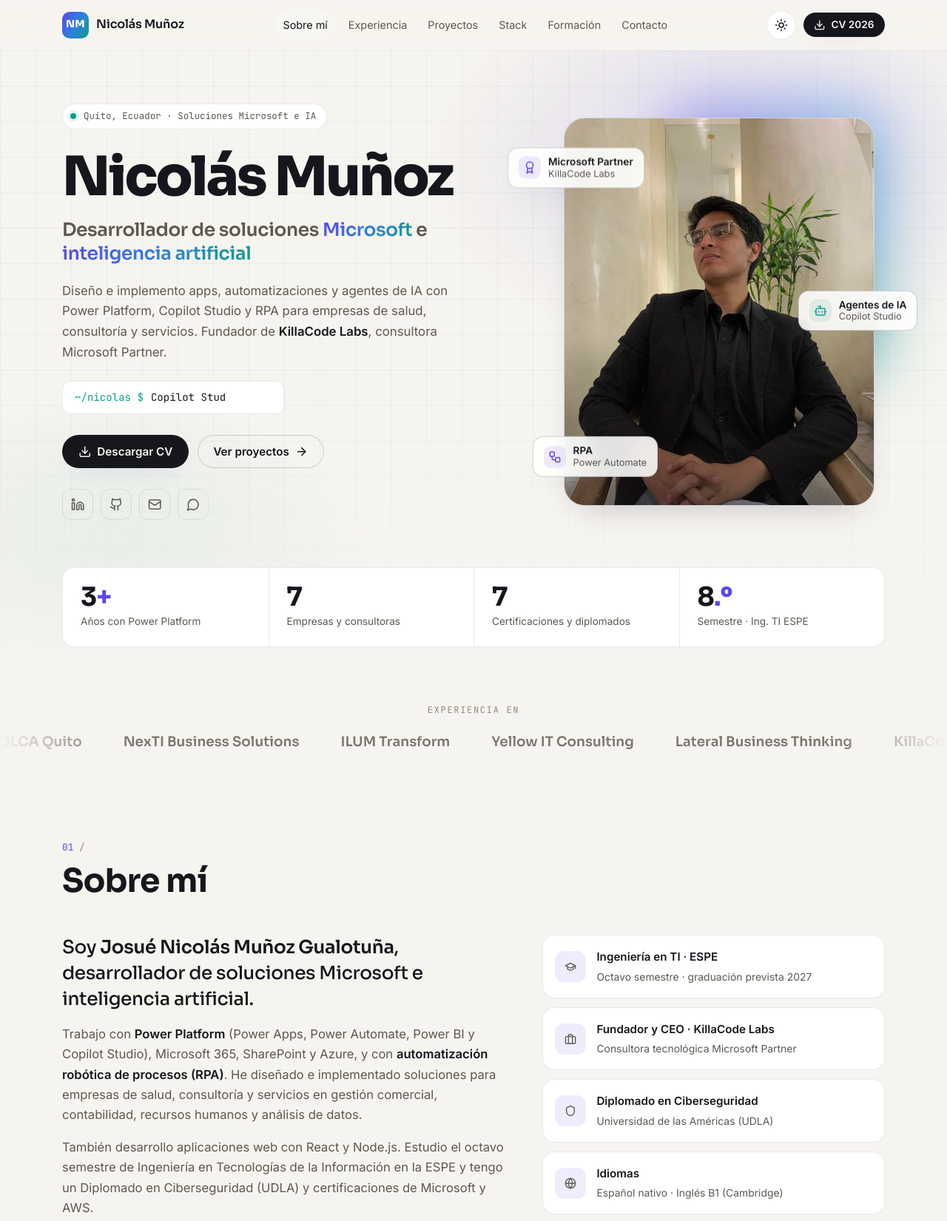
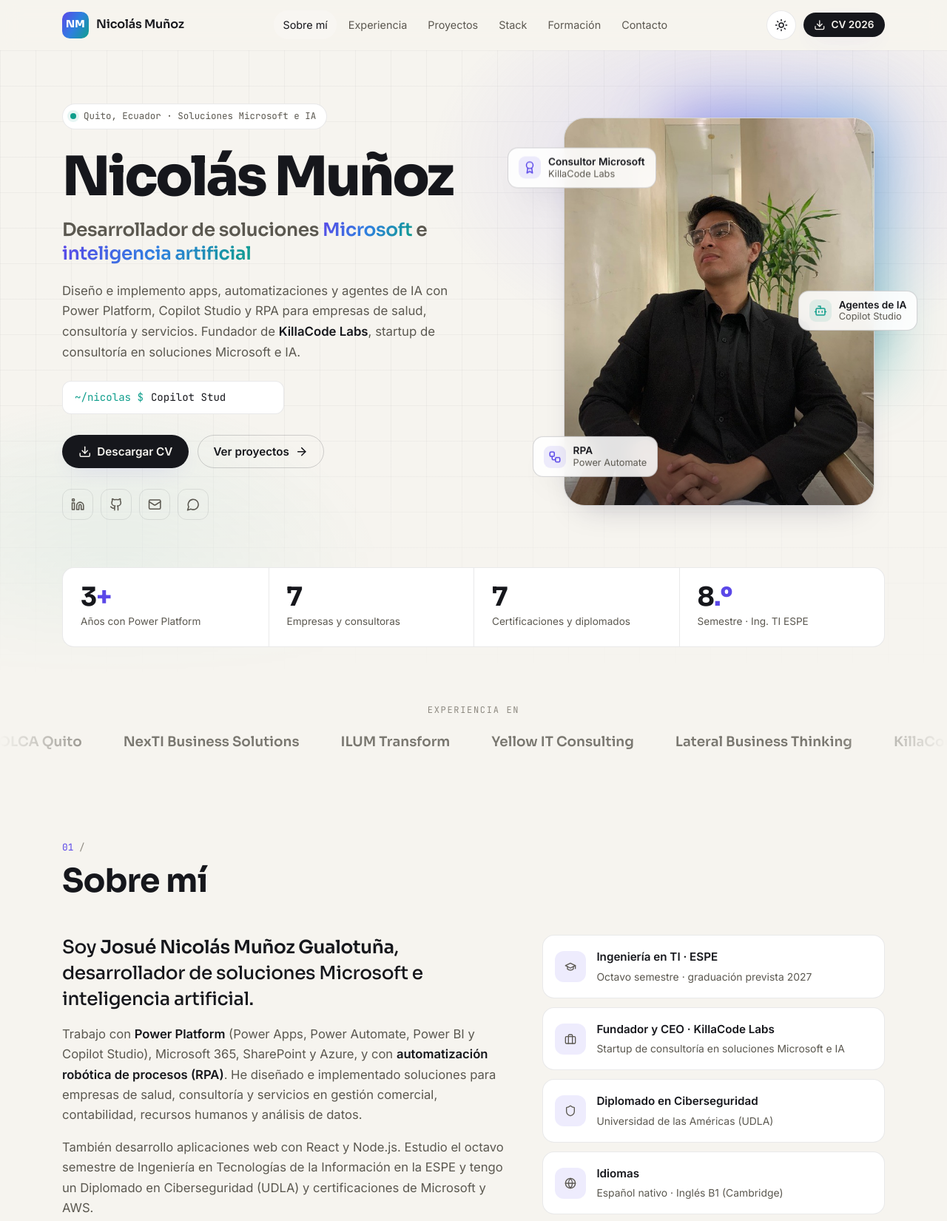
Before and after one commit to Nicodemus00MG/portafolioNM0_2025V1, a plain HTML site: page index.html in a window 1280 px wide. Shown: the top 1651 px of the page at 74% size. Drawn offline with Linux system fonts and the light colour scheme.

Commit message:
Quitar mención de Microsoft Partner: KillaCode Labs es startup de consultoría Microsoft

```diff
--- a/index.html
+++ b/index.html
@@ -144,7 +144,7 @@
           </h1>
           <p class="hero-lead reveal">
             Diseño e implemento apps, automatizaciones y agentes de IA con Power Platform, Copilot Studio y RPA
-            para empresas de salud, consultoría y servicios. Fundador de <strong>KillaCode Labs</strong>, consultora Microsoft Partner.
+            para empresas de salud, consultoría y servicios. Fundador de <strong>KillaCode Labs</strong>, startup de consultoría en soluciones Microsoft e IA.
           </p>
 
           <div class="terminal reveal" aria-label="Tecnologías principales">
@@ -175,7 +175,7 @@
           </figure>
           <div class="float-card fc-1">
             <svg class="ico"><use href="#i-award"/></svg>
-            <div><strong>Microsoft Partner</strong><span>KillaCode Labs</span></div>
+            <div><strong>Consultor Microsoft</strong><span>KillaCode Labs</span></div>
           </div>
           <div class="float-card fc-2">
             <svg class="ico"><use href="#i-bot"/></svg>
@@ -242,7 +242,7 @@
             </li>
             <li class="fact">
               <span class="fact-ico"><svg class="ico"><use href="#i-brief"/></svg></span>
-              <div><strong>Fundador y CEO · KillaCode Labs</strong><span>Consultora tecnológica Microsoft Partner</span></div>
+              <div><strong>Fundador y CEO · KillaCode Labs</strong><span>Startup de consultoría en soluciones Microsoft e IA</span></div>
             </li>
             <li class="fact">
               <span class="fact-ico"><svg class="ico"><use href="#i-shield"/></svg></span>
@@ -320,7 +320,7 @@
             <div class="tl-meta"><time>Dic 2025 – Jun 2026</time></div>
             <div class="tl-card">
               <h3>Fundador y CEO</h3>
-              <p class="tl-company">KillaCode Labs · consultora Microsoft Partner · remoto</p>
+              <p class="tl-company">KillaCode Labs · startup de consultoría Microsoft e IA · remoto</p>
               <ul>
                 <li>Soluciones de Power Platform, agentes de IA con Copilot Studio y automatización para empresas ecuatorianas.</li>
                 <li>Sitio corporativo en Next.js desplegado en Netlify, con endurecimiento de seguridad (cabeceras HTTP y reCAPTCHA).</li>
```
